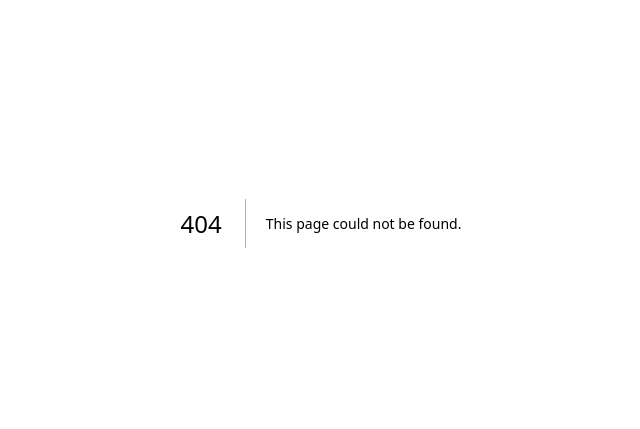
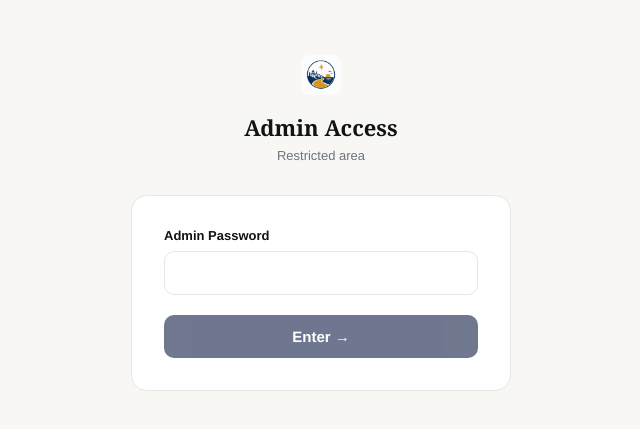
Before and after one commit to danielfeliciano53-collab/visado-app, a Next.js app: page /admin/login in a window 1280 px wide. Before the commit this address had no page. Shown: the part 177-606 px from the top of the page, without its empty margins (319-959 px from the left). Built offline with nearby package versions, Linux system fonts and the light colour scheme.

Commit message:
feat: dedicated admin login page
Co-Authored-By: Claude Sonnet 4.6 <noreply@anthropic.com>

```diff
--- /dev/null
+++ b/app/admin/login/page.tsx
@@ -0,0 +1,80 @@
+'use client'
+import { useState } from 'react'
+import { useRouter } from 'next/navigation'
+import Image from 'next/image'
+
+const BACKEND_URL = 'https://visado-backend.vercel.app'
+const NAVY = '#1B2F6E'
+const NAVY_DARK = '#111E47'
+const BORDER = '#E5E7EB'
+const MUTED = '#6B7280'
+const DARK = '#111510'
+
+export default function AdminLoginPage() {
+  const router = useRouter()
+  const [password, setPassword] = useState('')
+  const [loading, setLoading] = useState(false)
+  const [error, setError] = useState('')
+
+  async function handleSubmit(e: React.FormEvent) {
+    e.preventDefault()
+    setLoading(true)
+    setError('')
+    try {
+      const res = await fetch(`${BACKEND_URL}/api/admin/login`, {
+        method: 'POST',
+        headers: { 'Content-Type': 'application/json' },
+        credentials: 'include',
+        body: JSON.stringify({ password }),
+      })
+      const data = await res.json()
+      if (!res.ok) {
+        setError(data.error || 'Incorrect password.')
+        setLoading(false)
+        return
+      }
+      router.push('/admin')
+    } catch (e) {
+      setError('Connection error. Please try again.')
+      setLoading(false)
+    }
+  }
+
+  return (
+    <div style={{ minHeight: '100vh', display: 'flex', alignItems: 'center', justifyContent: 'center', background: '#F9F7F4', fontFamily: 'Georgia, serif', padding: 24 }}>
+      <div style={{ width: '100%', maxWidth: 380 }}>
+        <div style={{ textAlign: 'center', marginBottom: 32 }}>
+          <Image src="/visado-logo.png" alt="Visado" width={40} height={40} style={{ borderRadius: 8, marginBottom: 12 }} />
+          <h1 style={{ fontSize: 22, fontWeight: 700, color: DARK, margin: 0 }}>Admin Access</h1>
+          <p style={{ fontSize: 13, color: MUTED, fontFamily: "'Helvetica Neue', sans-serif", marginTop: 6 }}>Restricted area</p>
+        </div>
+
+        <form onSubmit={handleSubmit} style={{ background: '#fff', borderRadius: 16, padding: 32, border: `1px solid ${BORDER}` }}>
+          {error && (
+            <div style={{ background: '#FEF2F2', color: '#991B1B', fontSize: 13, padding: '10px 14px', borderRadius: 8, marginBottom: 16, fontFamily: "'Helvetica Neue', sans-serif", border: '1px solid #FECACA' }}>
+              {error}
+            </div>
+          )}
+          <label style={{ display: 'block', fontSize: 13, fontWeight: 600, color: DARK, marginBottom: 8, fontFamily: "'Helvetica Neue', sans-serif" }}>
+            Admin Password
+          </label>
+          <input
+            type="password"
+            value={password}
+            onChange={e => setPassword(e.target.value)}
+            required
+            autoFocus
+            style={{ width: '100%', padding: '12px 14px', border: `1.5px solid ${BORDER}`, borderRadius: 10, fontSize: 15, color: DARK, background: '#fff', fontFamily: "'Helvetica Neue', sans-serif", outline: 'none', boxSizing: 'border-box', marginBottom: 20 }}
+          />
+          <button
+            type="submit"
+            disabled={loading || !password}
+            style={{ width: '100%', padding: '13px', background: NAVY_DARK, color: '#fff', border: 'none', borderRadius: 10, fontSize: 15, fontWeight: 600, cursor: loading || !password ? 'not-allowed' : 'pointer', fontFamily: "'Helvetica Neue', sans-serif", opacity: loading || !password ? 0.6 : 1 }}
+          >
+            {loading ? 'Checking...' : 'Enter →'}
+          </button>
+        </form>
+      </div>
+    </div>
+  )
+}
```
